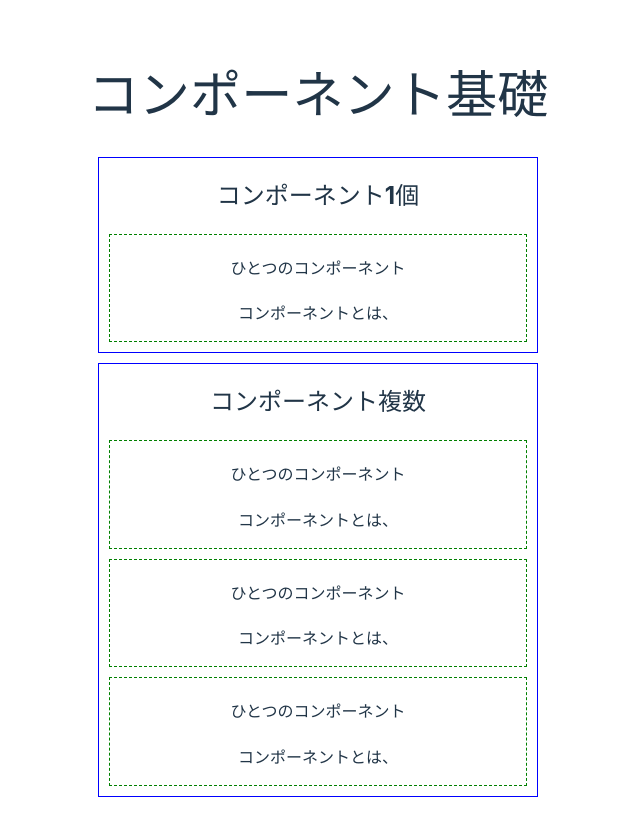
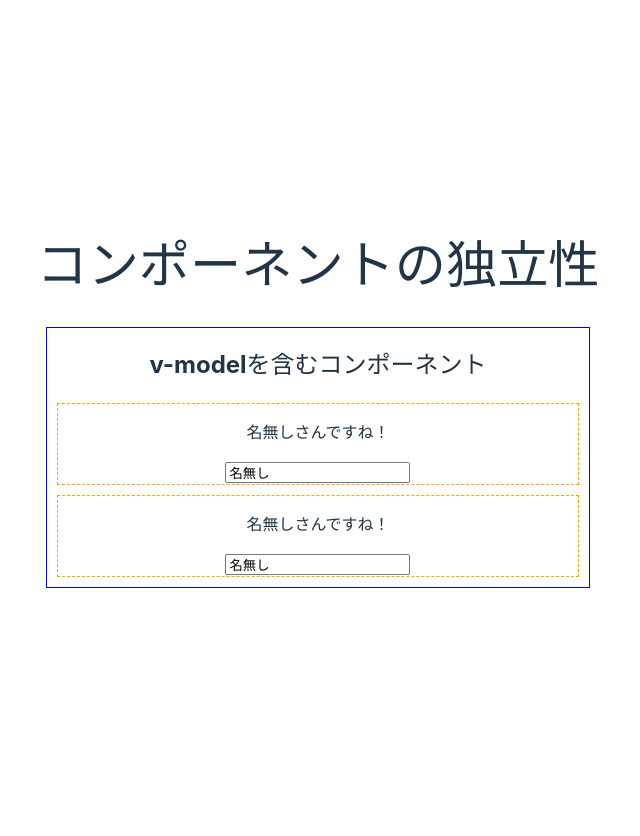
Before and after one commit to cawauchi6204/vue-study, a Vue app in the folder directive-model/: page / in a window 1280 px wide. Shown: the top 836 px of the page, without its empty margins (322-962 px from the left). After the commit the page ends 800 px from the top, so only its background shows below. Built offline with nearby package versions, Linux system fonts and the light colour scheme.

Commit message:
update: コンポーネントの独立性の検証

```diff
--- a/directive-model/src/App.vue
+++ b/directive-model/src/App.vue
@@ -1,18 +1,13 @@
 <script setup lang="ts">
-import OneSection from "../src/components/OneSection.vue"
+import WithModel from './components/WithModel.vue';
 </script>
 
 <template>
-  <h1>コンポーネント基礎</h1>
+  <h1>コンポーネントの独立性</h1>
   <section>
-    <h2>コンポーネント1個</h2>
-    <OneSection />
-  </section>
-  <section>
-    <h2>コンポーネント複数</h2>
-    <OneSection />
-    <OneSection />
-    <OneSection />
+    <h2>v-modelを含むコンポーネント</h2>
+    <WithModel />
+    <WithModel />
   </section>
 </template>
 
--- /dev/null
+++ b/directive-model/src/components/WithModel.vue
@@ -0,0 +1,19 @@
+<script setup lang="ts">
+import { ref } from 'vue';
+
+const name = ref("名無し")
+</script>
+
+<template>
+  <section>
+    <p>{{ name }}さんですね！</p>
+    <input type="text" v-model="name">
+  </section>
+</template>
+
+<style scoped>
+section {
+  border: orange 1px dashed;
+  margin: 10px;
+}
+</style>
```
